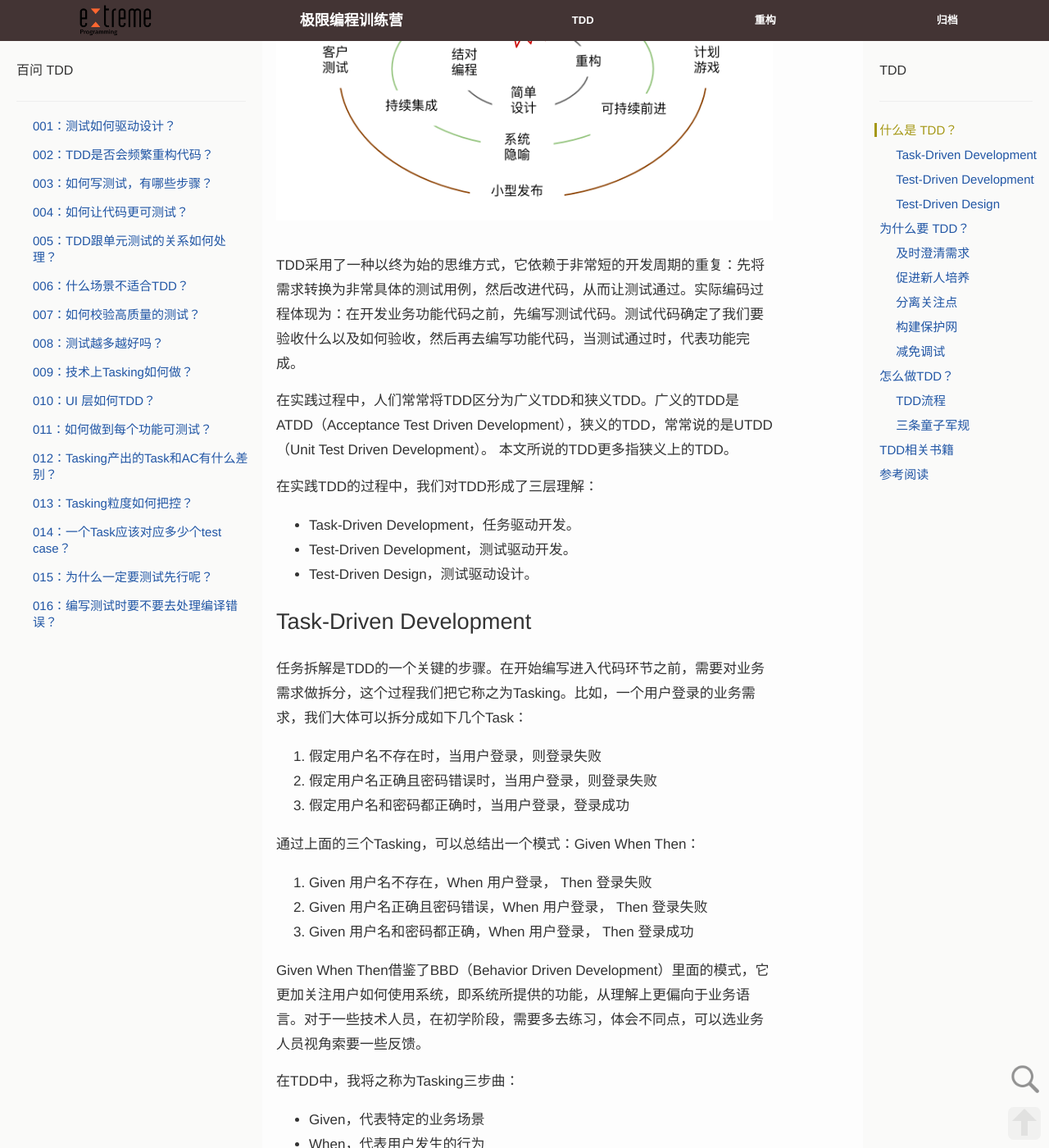
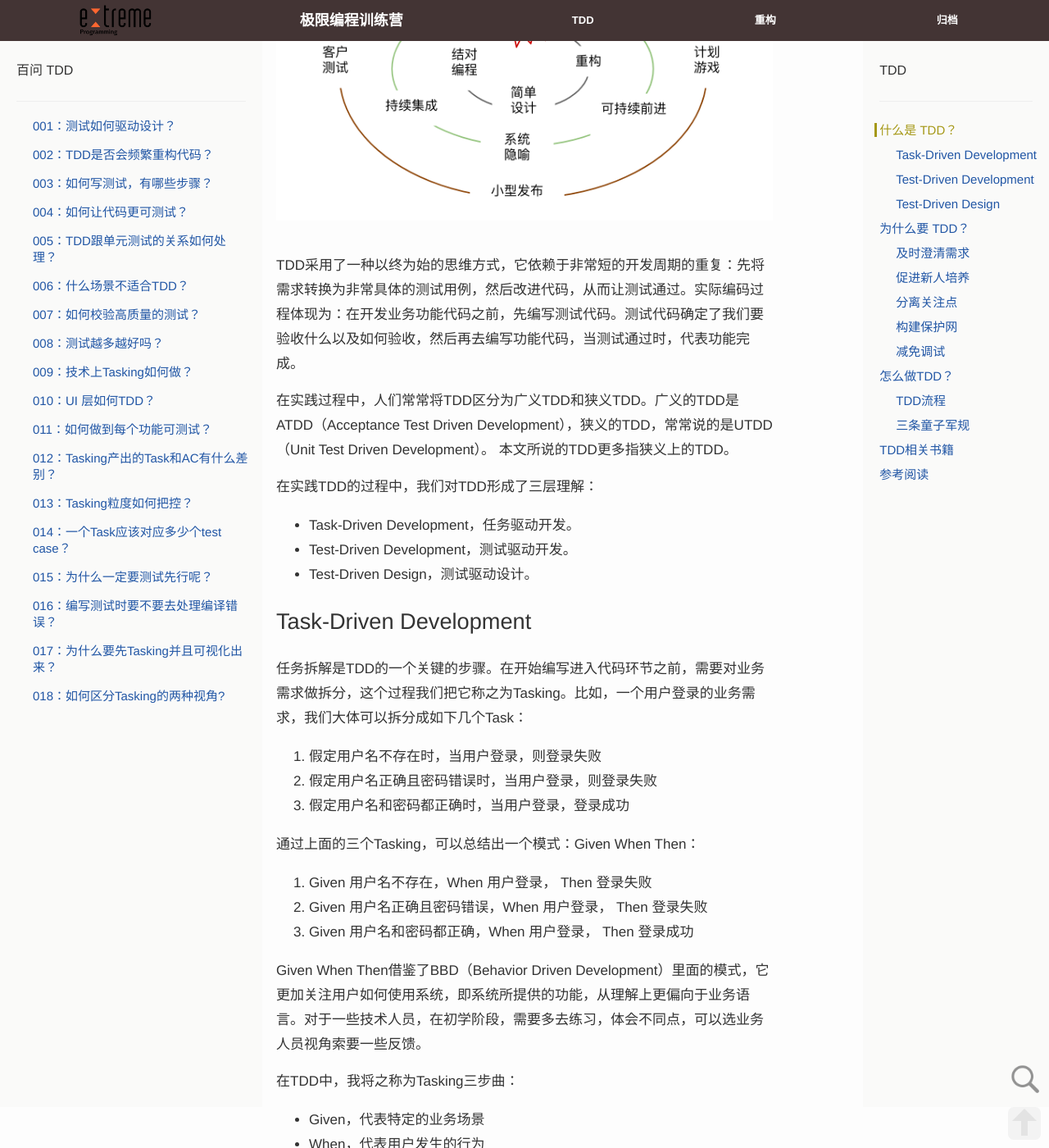
Before and after one commit to xp-bootcamp/xp-bootcamp.github.io, a Jekyll site: the page built from page/01-tdd.md, in a window 1280 px wide and 1400 px high, scrolled down 526 px. Shown: the whole window at 82% size. Built offline with Jekyll 4.4.1, drawn with Linux system fonts in a browser that asks for light colours; nearby versions of some CDN libraries; comment, search, counter and statistics services are not loaded; a style sheet for code colours, icons or effects is not loaded.

Commit message:
Update
Signed-off-by: Yuan Shenjian <sjyuan@thoughtworks.com>

```diff
--- a/assets/_sass/_toc.scss
+++ b/assets/_sass/_toc.scss
@@ -65,7 +65,6 @@
 @media screen and (min-width: $break-point) {
   .post-toc, .archive-toc {
     max-height: 100%;
-    height: 100%;
     overflow-y: scroll;
     position: fixed;
     top: 50px;
--- /dev/null
+++ b/page/tdd/questions/017.md
@@ -0,0 +1,9 @@
+---
+layout: column
+tag: tdd-question-100
+permalink: /tdd/questions/017
+title: "为什么要先Tasking并且可视化出来？"
+---
+
+
+> 我已经很有经验了，在TDD时候，我脑海里已经知道去做哪些事情了，我觉得再去将Tasking一个一个写出来，有点多余了？
--- /dev/null
+++ b/page/tdd/questions/018.md
@@ -0,0 +1,6 @@
+---
+layout: column
+tag: tdd-question-100
+permalink: /tdd/questions/018
+title: "如何区分Tasking的两种视角?"
+---
```
